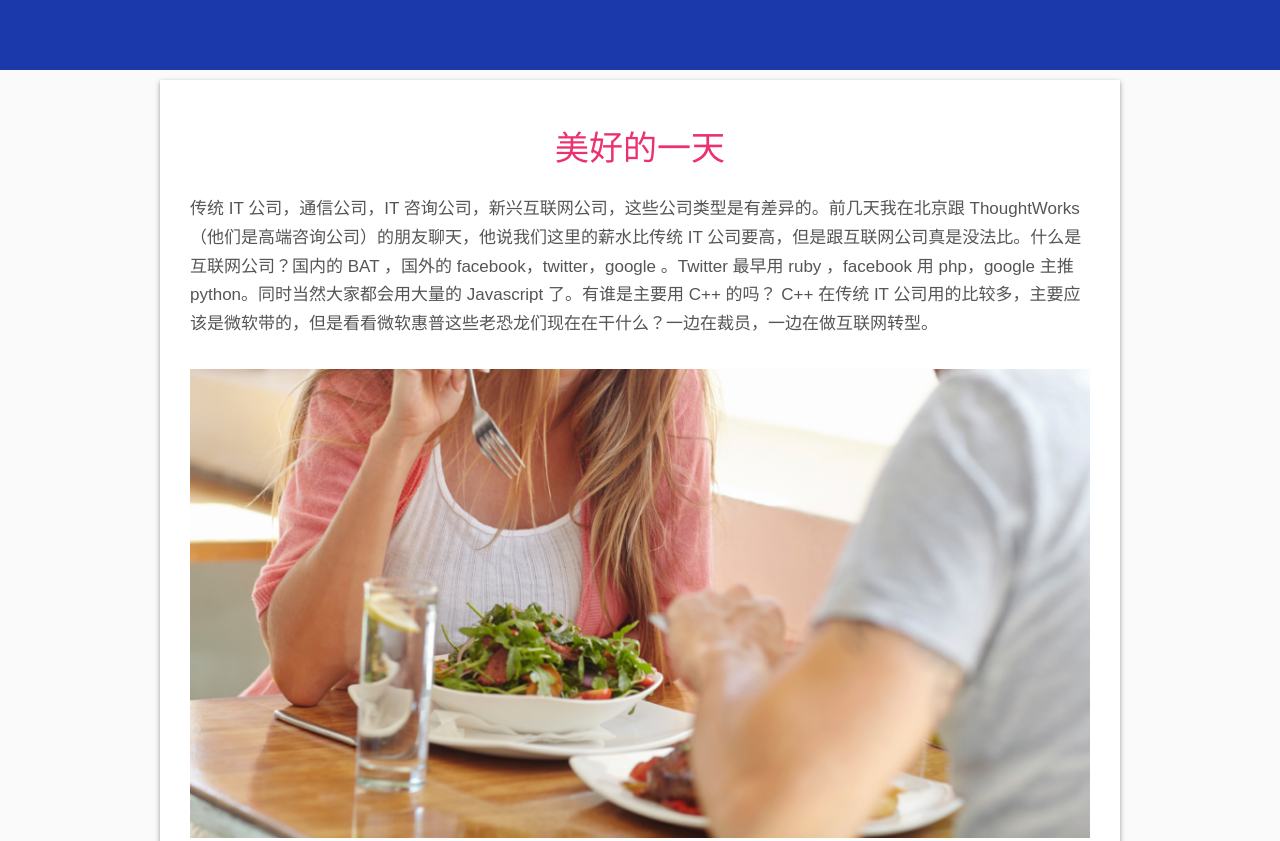
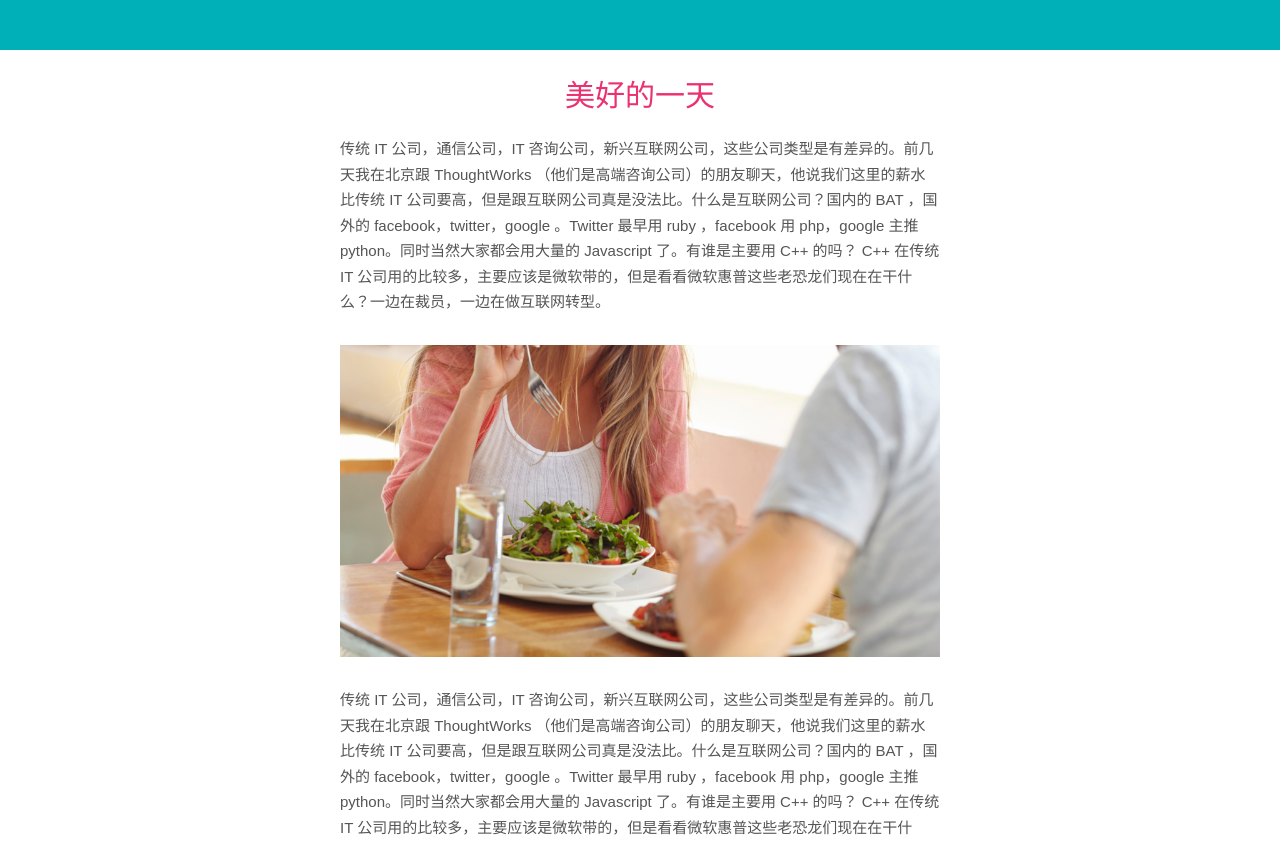
Before and after one commit to qqpeter/qqpeter.github.io, a plain HTML site: page index.html in a window 1280 px wide. Shown: the top 841 px of the page. Drawn offline with Linux system fonts and the light colour scheme.

Commit message:
header fixed half done

```diff
--- a/index.html
+++ b/index.html
@@ -6,7 +6,7 @@
 </head>
 <body>
   <div class="header"></div>
-  <div class="wrapper clearfix">
+  <div class="blog-wrapper clearfix">
     <h1 class="post-title">美好的一天</h1>
     <p>
       传统 IT 公司，通信公司，IT 咨询公司，新兴互联网公司，这些公司类型是有差异的。前几天我在北京跟 ThoughtWorks （他们是高端咨询公司）的朋友聊天，他说我们这里的薪水比传统 IT 公司要高，但是跟互联网公司真是没法比。什么是互联网公司？国内的 BAT ，国外的 facebook，twitter，google 。Twitter 最早用 ruby ，facebook 用 php，google 主推 python。同时当然大家都会用大量的 Javascript 了。有谁是主要用 C++ 的吗？ C++ 在传统 IT 公司用的比较多，主要应该是微软带的，但是看看微软惠普这些老恐龙们现在在干什么？一边在裁员，一边在做互联网转型。
--- a/main.css
+++ b/main.css
@@ -4,9 +4,8 @@
   box-sizing: border-box;
 }
 body {
-  background: #fafafa;
   margin: 0;
-  font: 17px/1.7 arial,"Microsoft Yahei","Hiragino Sans GB",sans-serif;
+  font: 15px/1.7 arial,"Microsoft Yahei","Hiragino Sans GB",sans-serif;
   color: #555;
 }
 
@@ -32,19 +31,23 @@ img {
 
 
 .header {
-  background: #1b39ab;
-  height: 70px;
+  position: fixed;
+  top:0;
+  left: 0;
+  width: 100%;
+  background: #00b0b8;
+  height: 50px;
 }
 
-.wrapper {
-  width: 960px;
-  box-shadow: 0 2px 5px rgba(0, 0, 0, 0.4);
-  background: #fff;
-  margin: 10px auto;
+
+
+/* blog.css */
+
+.blog-wrapper {
+  width: 660px;
+  margin: 30px auto;
   padding: 30px;
 }
-
-/* blog post */
 
 .post-title {
   font-weight: normal;
```
